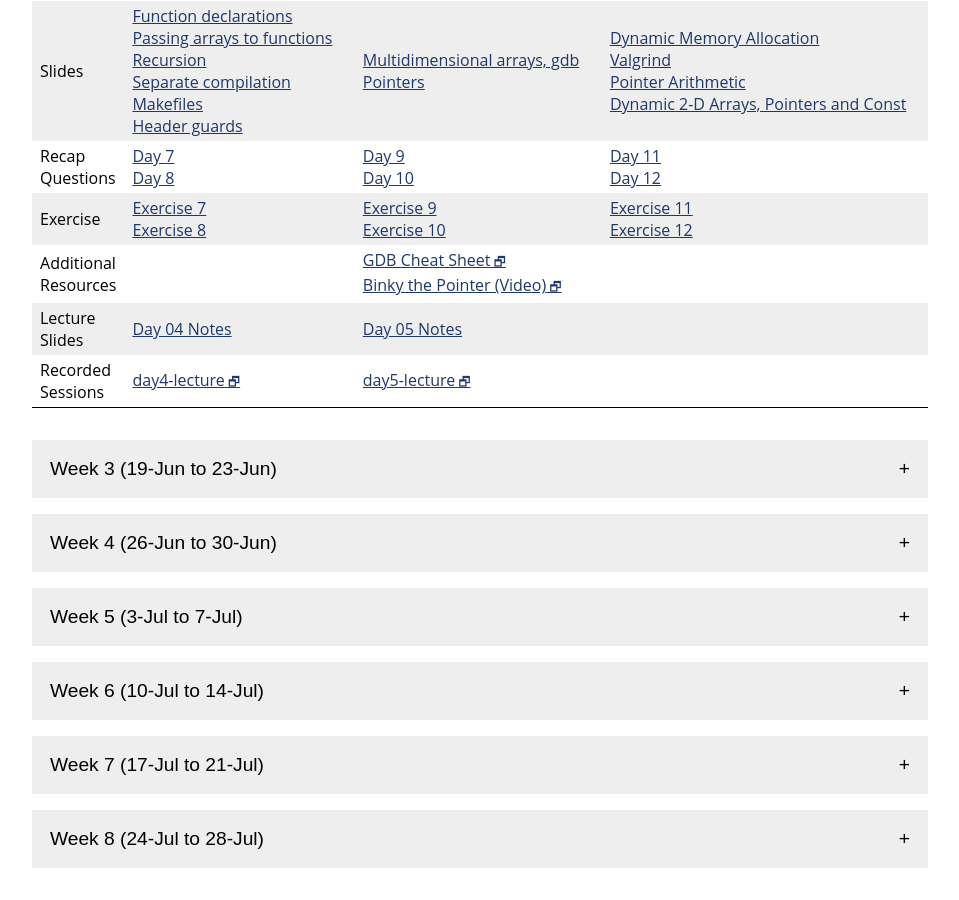
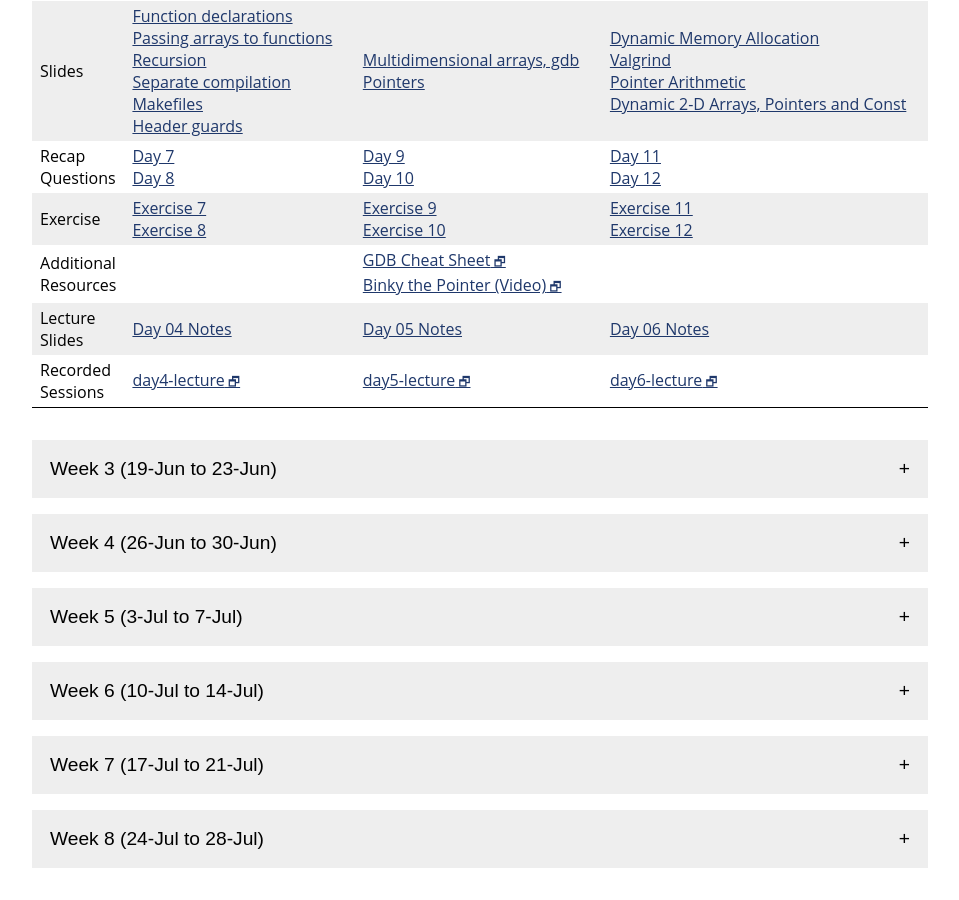
Before and after one commit to jhu-ip/cs220-summer24, a Jekyll site: the page built from material.md, in a window 1280 px wide and 900 px high, scrolled down 591 px. Shown: the whole window, without its empty margins (160-1119 px from the left). Built offline with Jekyll 4.4.1, drawn with Linux system fonts in a browser that asks for light colours.

Commit message:
session 6 content

```diff
--- a/material.csv
+++ b/material.csv
@@ -97,6 +97,8 @@ Week,Day,Date,Type,Link text,URL
 2,3,16-Jun,Slides,"Dynamic 2-D Arrays, Pointers and Const",slides/day12_more_pointers_dynamic_2d_arrays.pdf
 2,3,16-Jun,Recap,Day 12,questions/day12.html
 2,3,16-Jun,Exercise,Exercise 12,exercise/ex12.html
+2,3,16-Jun,LectureSlides,Day 06 Notes,slides/summer23_slides/summer23_day11-12_session06.pdf
+2,3,16-Jun,Recording,day6-lecture,https://jh.hosted.panopto.com/Panopto/Pages/Viewer.aspx?id=6ab31fdf-66dc-45ec-aca5-b0230115d1cd
 
 3,1,19-Jun,Exercise,No class (Juneteenth),#
 3,2,21-Jun,Video,Lifetime/Scope,https://jh.hosted.panopto.com/Panopto/Pages/Viewer.aspx?id=6fa78f1f-431c-40ea-95e2-ae230027a663
--- a/material.md
+++ b/material.md
@@ -121,13 +121,13 @@ the materials for that week.
       <td>Lecture<br>Slides</td>
       <td><a href='slides/summer23_slides/summer23_day07-08.pdf'>Day 04 Notes</a></td>
       <td><a href='slides/summer23_slides/summer23_day09-10.pdf'>Day 05 Notes</a></td>
-      <td></td>
+      <td><a href='slides/summer23_slides/summer23_day11-12_session06.pdf'>Day 06 Notes</a></td>
     </tr>
     <tr>
       <td>Recorded<br>Sessions</td>
       <td><a class='external' target='_blank' href='https://jh.hosted.panopto.com/Panopto/Pages/Viewer.aspx?id=98aec2cb-74e1-4549-bd84-b01f01189c3b'>day4-lecture</a></td>
       <td><a class='external' target='_blank' href='https://jh.hosted.panopto.com/Panopto/Pages/Viewer.aspx?id=bb3317fc-15da-46fa-90bc-b0210116a741'>day5-lecture</a></td>
-      <td></td>
+      <td><a class='external' target='_blank' href='https://jh.hosted.panopto.com/Panopto/Pages/Viewer.aspx?id=6ab31fdf-66dc-45ec-aca5-b0230115d1cd'>day6-lecture</a></td>
     </tr>
   </tbody>
 </table>
```
Also changed, not shown: 1 other file.
